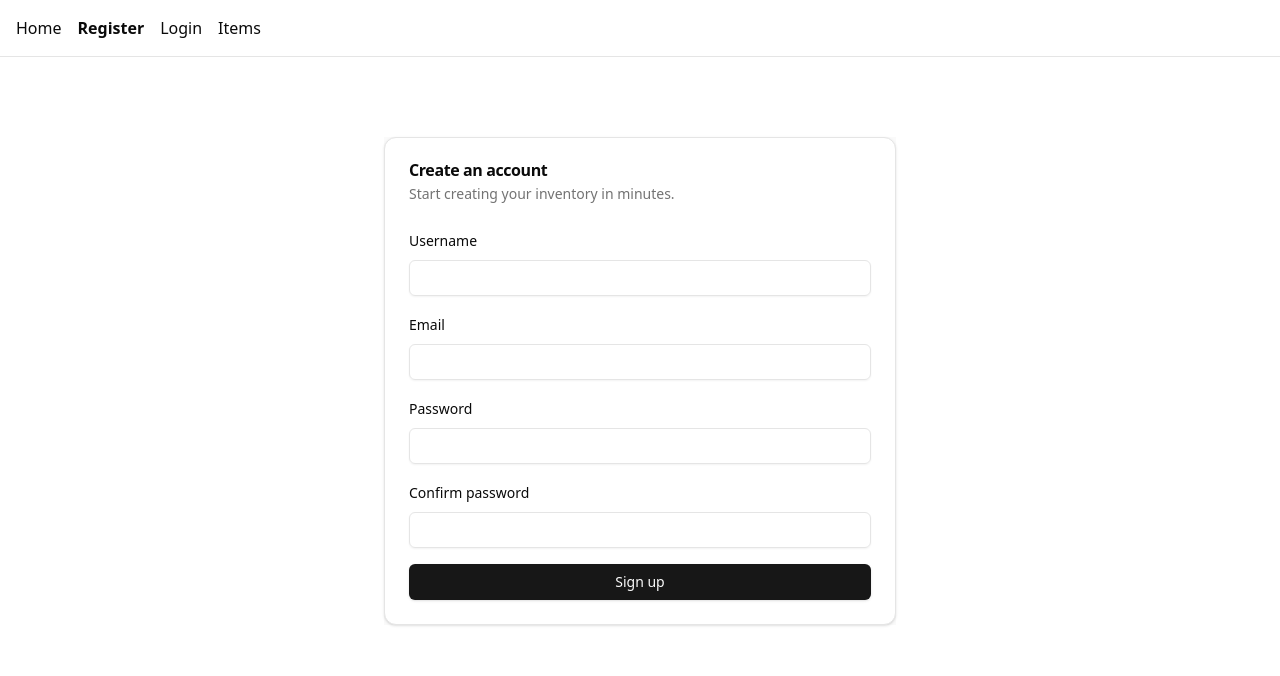
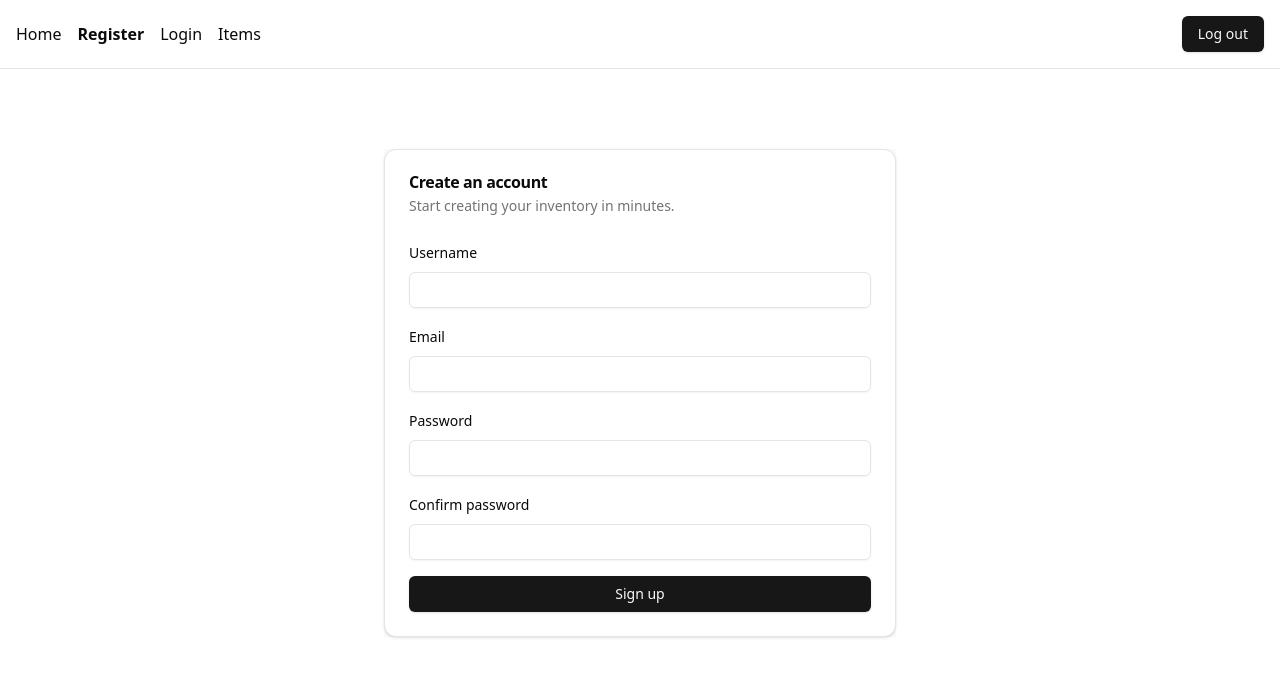
Before and after one commit to parradam/personal-inventory-frontend, a React (Vite) app in the folder frontend/: page /register in a window 1280 px wide. Shown: the top 676 px of the page. Built offline with nearby package versions, Linux system fonts and the light colour scheme.

Commit message:
Add Logout button and redirect

```diff
--- a/frontend/src/auth/components/AuthCheckWrapper.tsx
+++ b/frontend/src/auth/components/AuthCheckWrapper.tsx
@@ -1,5 +1,5 @@
+import React from 'react';
 import useAuthCheck from '@/shared/hooks/useAuthCheck';
-import React from 'react';
 
 interface AuthCheckWrapperProps {
   children: React.ReactNode;
@@ -8,9 +8,7 @@ interface AuthCheckWrapperProps {
 const AuthCheckWrapper: React.FC<AuthCheckWrapperProps> = ({ children }) => {
   const { data } = useAuthCheck();
 
-  if (!data) {
-    return <div className="p-4">Loading...</div>;
-  }
+  if (!data) return null;
 
   return children;
 };
--- /dev/null
+++ b/frontend/src/auth/components/LogoutButton.tsx
@@ -0,0 +1,18 @@
+import { useNavigate } from '@tanstack/react-router';
+
+import { logoutService } from '../services/logoutService';
+
+import { Button } from '@/components/ui/button';
+
+const LogoutButton = () => {
+  const navigate = useNavigate();
+
+  const logout = async () => {
+    await logoutService();
+    void navigate({ to: '/login' });
+  };
+
+  return <Button onClick={() => void logout()}>Log out</Button>;
+};
+
+export default LogoutButton;
--- /dev/null
+++ b/frontend/src/auth/services/logoutService.ts
@@ -0,0 +1,7 @@
+import axios from 'axios';
+
+const baseUrl = `${import.meta.env.VITE_BACKEND_URL}/api/auth_token`;
+
+export const logoutService = async (): Promise<void> => {
+  await axios.post(`${baseUrl}/logout`, {}, { withCredentials: true });
+};
--- a/frontend/src/routes/__root.tsx
+++ b/frontend/src/routes/__root.tsx
@@ -1,10 +1,12 @@
+import LogoutButton from '@/auth/components/LogoutButton';
 import { createRootRoute, Link, Outlet } from '@tanstack/react-router';
 import { TanStackRouterDevtools } from '@tanstack/router-devtools';
 
 export const Route = createRootRoute({
   component: () => (
     <div className="flex flex-col min-h-screen">
-      <div className="p-4 flex gap-4">
+      <div className="p-4 flex justify-between items-center">
+        <div className="flex gap-4">
           <Link to="/" className="[&.active]:font-bold">
             Home
           </Link>
@@ -18,6 +20,8 @@ export const Route = createRootRoute({
             Items
           </Link>
         </div>
+        <LogoutButton />
+      </div>
       <hr />
       <Outlet />
       <TanStackRouterDevtools />
```
Lines whose indentation alone changed are shown as unchanged.
